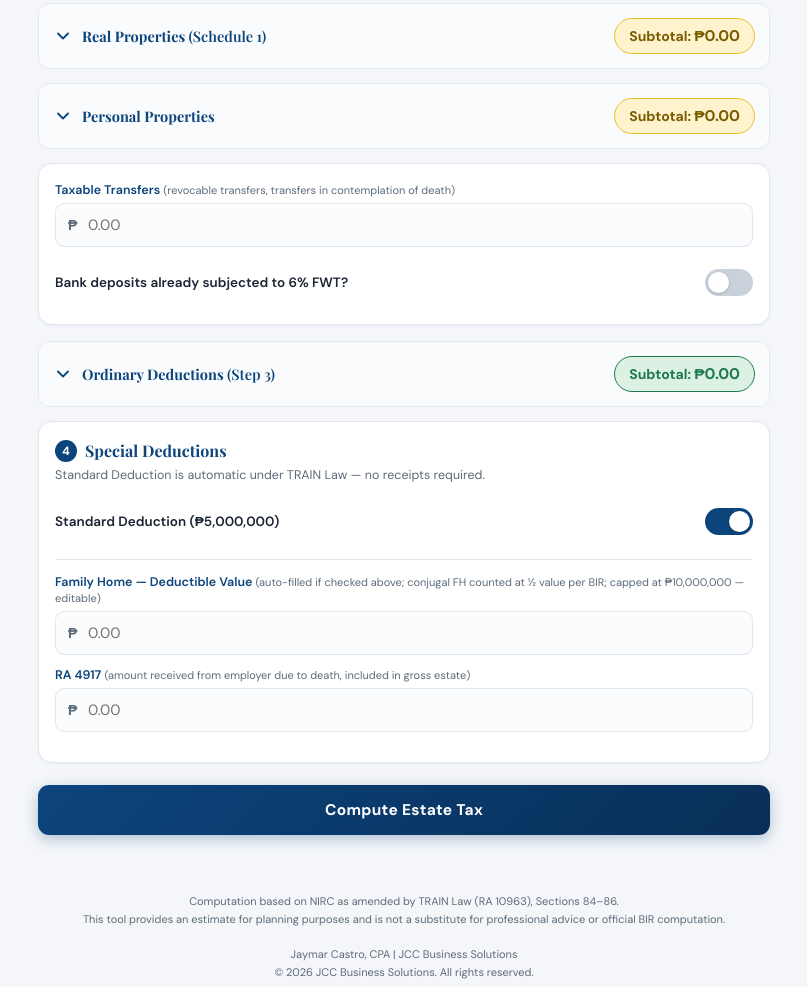
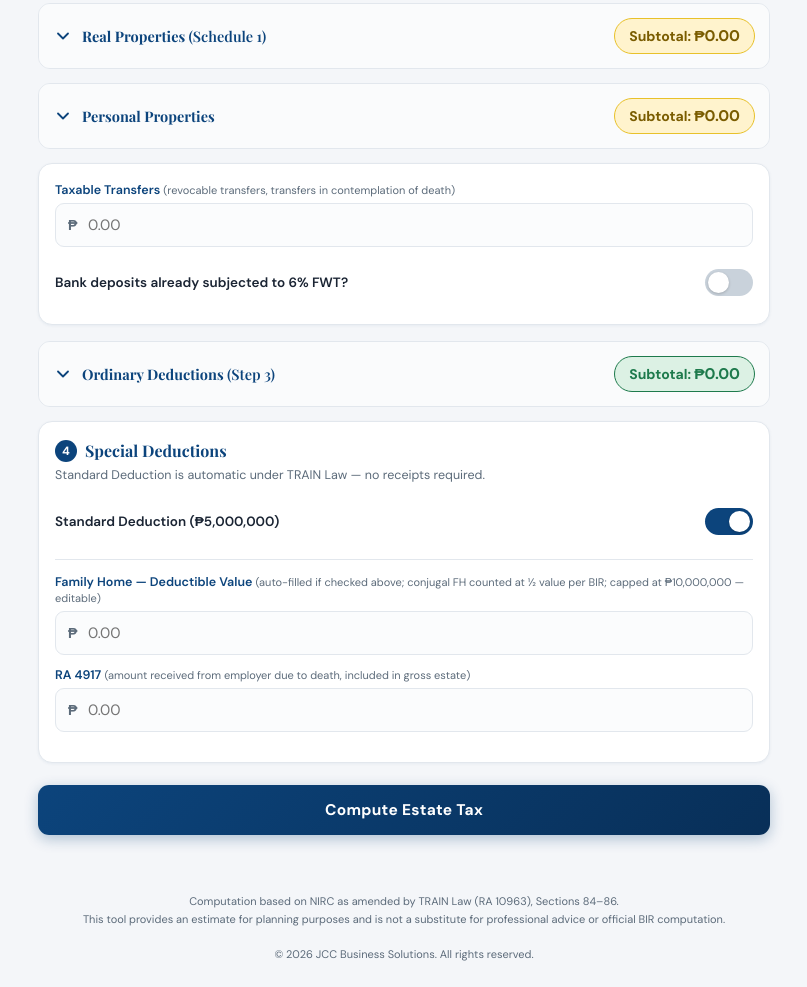
Before and after one commit to JCCBusinessSolutions/estatetaxcalculatorph, a plain HTML site: page index.html in a window 1280 px wide. Shown: the part 345-1332 px from the top of the page, without its empty margins (236-1043 px from the left). Drawn offline with nearby package versions, Linux system fonts and the light colour scheme.

Commit message:
Add files via upload

```diff
--- a/index.html
+++ b/index.html
@@ -797,7 +797,6 @@
 <footer>
   Computation based on NIRC as amended by TRAIN Law (RA 10963), Sections 84–86.<br>
   This tool provides an estimate for planning purposes and is not a substitute for professional advice or official BIR computation.<br><br>
-  Jaymar Castro, CPA | JCC Business Solutions<br>
   © 2026 JCC Business Solutions. All rights reserved.
 </footer>
 
@@ -838,7 +837,7 @@
 
     <div class="cap-footer">
       This is an estimate for planning purposes prepared using JCC Business Solutions' Estate Tax Calculator and is not a substitute for professional advice or official BIR computation.<br>
-      © 2026 JCC Business Solutions. All rights reserved. · Jaymar Castro, CPA
+      © 2026 JCC Business Solutions. All rights reserved.
     </div>
   </div>
 </div>
```
